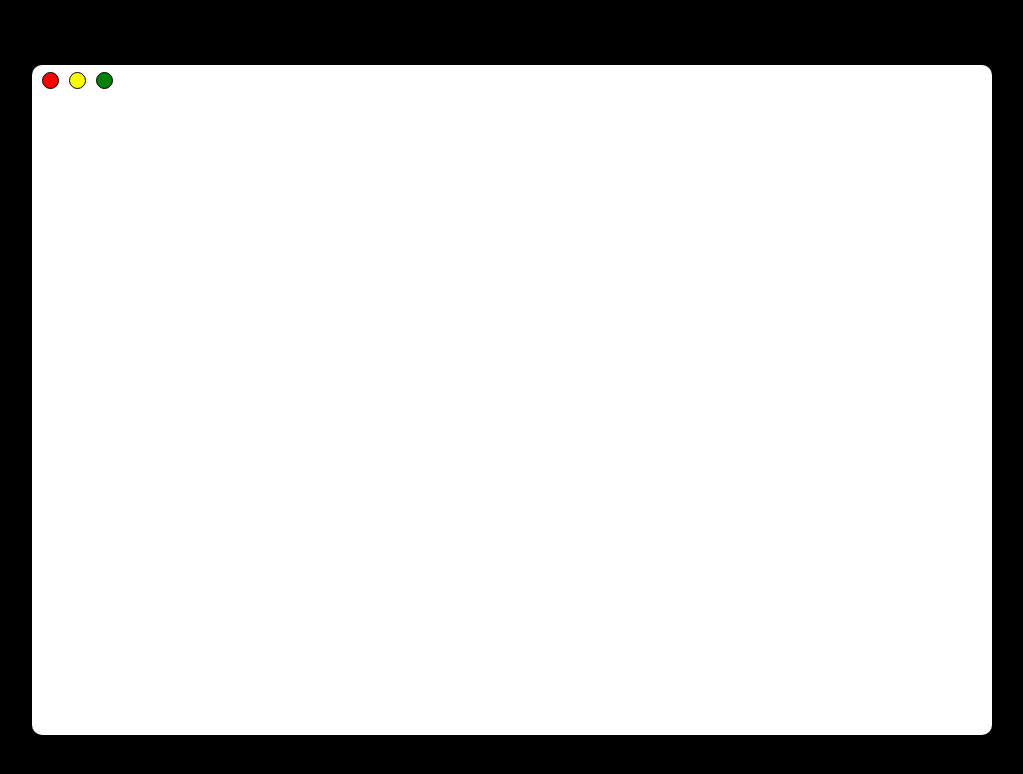
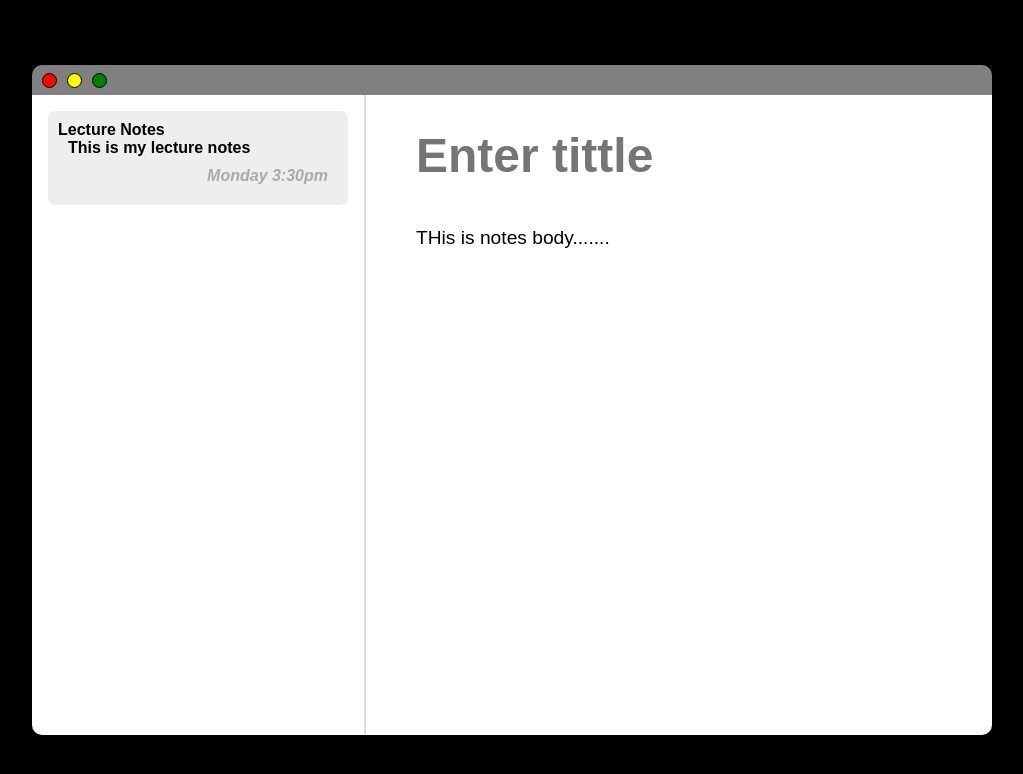
Before and after one commit to shoibk897/mynote, a website with bundled scripts: page App/index.html in a window 1280 px wide. Shown: the whole page, without its empty margins (128-1151 px from the left). Built offline with nearby package versions, Linux system fonts and the light colour scheme.

Commit message:
javaScript started

```diff
--- a/App/index.css
+++ b/App/index.css
@@ -1,6 +1,89 @@
-*{
+html,
+body {
+    height: 100%;
     margin: 0;
-    padding: 0;
+}
+
+.notes {
+    display: flex;
+    height: 80vh;
+    width: 75vw;
+    border-radius: 0px 0px 10px 10px ;
+}
+
+.notes * {
+    font-family: sans-serif;
+
+}
+
+.notes__sidebar {
+    border-right: 2px solid #dddddd;
+    flex-shrink: 0;
+    overflow-y: auto;
+    padding: 1em;
+    width: 300px;
+}
+
+
+.notes__add:hover {
+    background: #00af8c;
+}
+
+.notes__list-item {
+    padding: 10px;
+    cursor: pointer;
+}
+
+.notes__list-item--selected {
+    background: #eeeeee;
+    border-radius: 7px;
+    font-weight: bold;
+}
+
+.notes__small-title,
+.notes__small-updated {
+    padding: 10px;
+}
+
+.notes__small-title {
+    font-size: 1.2em;
+}
+
+.notes__small-body {
+    padding: 0 10px;
+}
+
+.notes__small-updated {
+    color: #aaaaaa;
+    font-style: italic;
+    text-align: right;
+}
+
+.notes__preview {
+    display: flex;
+    flex-direction: column;
+    padding: 2em 3em;
+    flex-grow: 1;
+}
+
+.notes__title,
+.notes__body {
+    border: none;
+    outline: none;
+    width: 100%;
+}
+
+.notes__title {
+    font-size: 3em;
+    font-weight: bold;
+}
+
+.notes__body {
+    flex-grow: 1;
+    font-size: 1.2em;
+    line-height: 1.5;
+    margin-top: 2em;
+    resize: none;
 }
 
 .p-5 {
@@ -66,6 +149,7 @@
     border-radius: 10px 10px 0px 0px ;
     display: flex;
     align-items: center;
+    background-color: grey;
     justify-content: start;
 }
 
@@ -77,9 +161,3 @@
     border: 1px solid black;
 
 }
-
-.notes{
-    height: 80vh;
-    width: 75vw;
-    border-radius: 0px 0px 10px 10px ;
-}
--- a/App/index.html
+++ b/App/index.html
@@ -9,13 +9,27 @@
 <body>
     <div class="myNotes bg-black">
         <div class="nav bg-white">
-            <div class="nav-box bg-red"></div>
-            <div class="nav-box bg-yellow"></div>
-            <div class="nav-box bg-green"></div>
+            <button class="nav-box bg-red"></button>
+            <button class="nav-box bg-yellow"></button>
+            <button class="nav-box bg-green notes__add"></button>
         </div>
         <div class="notes bg-white" id="app">
-
+            <div class="notes__sidebar">
+                <div class="notes__list">
+                    <div class="notes__list-item notes__list-item--selected ">
+                        <div class="notes__small-tittle">Lecture Notes</div>
+                        <div class="notes__small-body">This is my lecture notes</div>
+                        <div class="notes__small-updated">Monday 3:30pm</div>
+                    </div>
+                </div>
+            </div>
+            <div class="notes__preview">
+                <input type="text" class="notes__title" placeholder="Enter tittle">
+                <textarea class="notes__body">THis is notes body.......</textarea>
+            </div>
         </div>
     </div>
+
+    <script src="index.js"></script>
 </body>
 </html>
--- a/App/index.js
+++ b/App/index.js
@@ -0,0 +1 @@
+import NoteApi from './noteApi'
```
Also changed, not shown: App/noteApi.js (added, +14 -0 lines).
